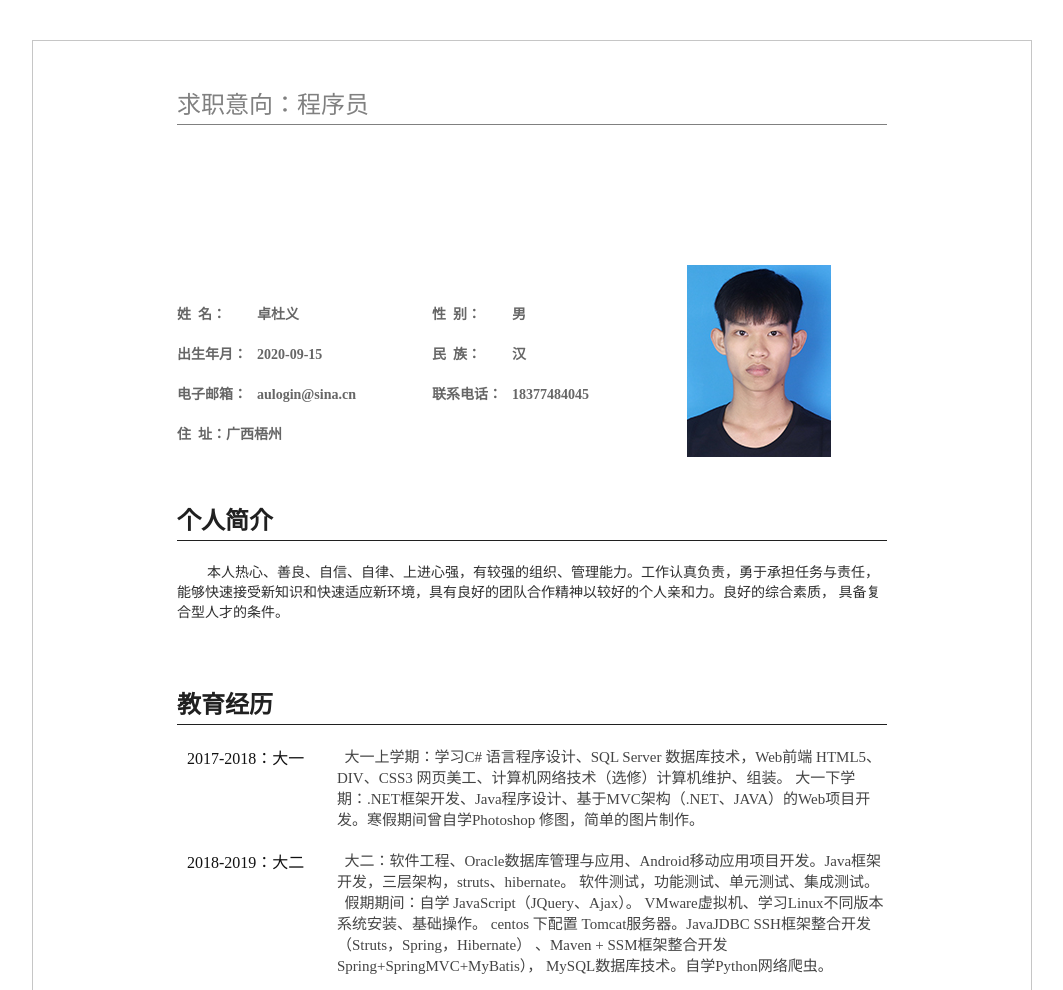
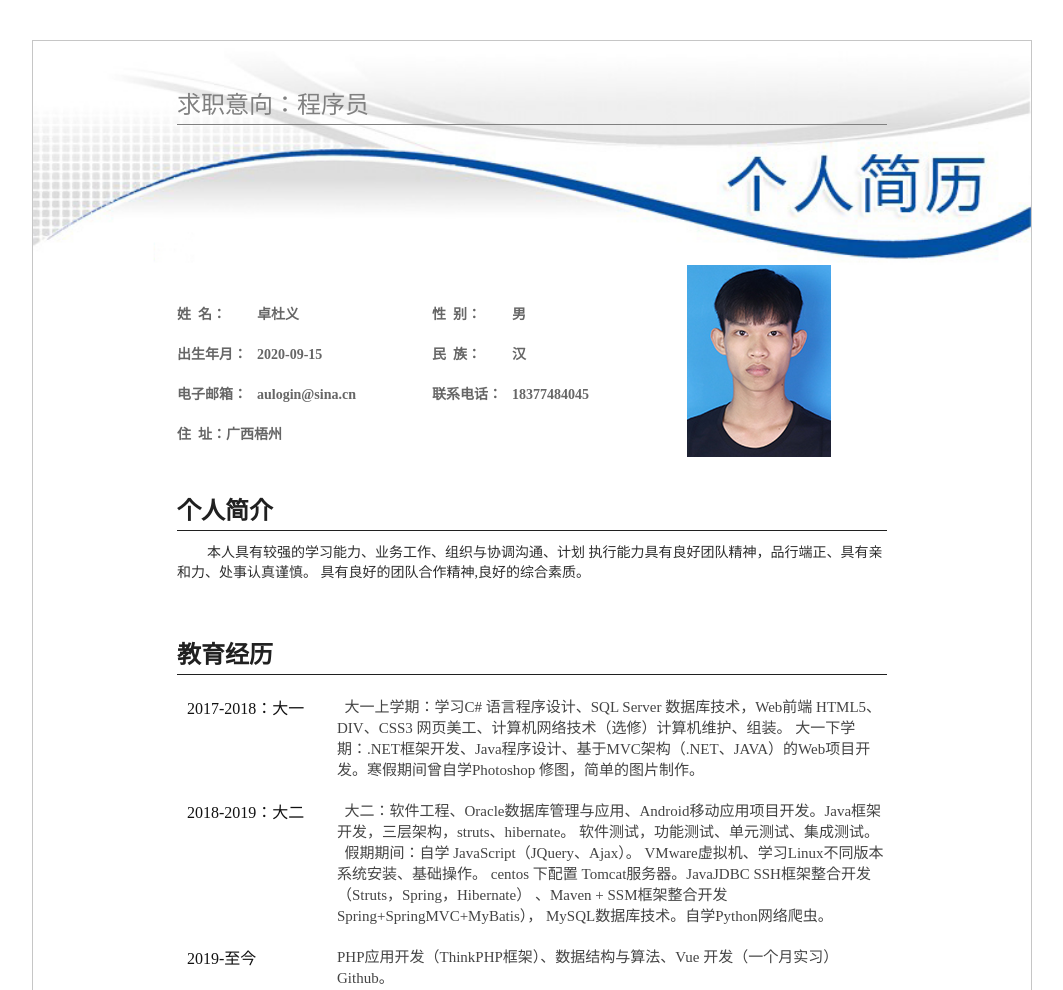
Before and after one commit to aucode/resume, a plain HTML site: page index.html in a window 1280 px wide. Shown: the top 990 px of the page, without its empty margins (108-1171 px from the left). Drawn offline with Linux system fonts and the light colour scheme.

Commit message:
update picture

```diff
--- a/css/css.css
+++ b/css/css.css
@@ -47,7 +47,7 @@ input {
 }
 .title{
     display: block;
-    margin: 40px 0 20px 0;
+    margin: 30px 0 10px 0;
     font-family: '宋体';
     font-size: 24px;
     padding: 4px 0;
@@ -61,7 +61,7 @@ input {
     padding: 40px 144px;
     border: 1px #C6C6C6 solid;
     margin: 40px auto;
-    background-image: url("images/jianli.jpg");
+    background-image: url("../images/jianli.jpg");
     background-repeat: no-repeat;
     background-size: 998px;
 }
--- a/index.html
+++ b/index.html
@@ -33,9 +33,9 @@
         <div class="brief-introduction">
             <h3 class="title">个人简介</h3>
             <div class="introduce" dir="ltr">
-                本人热心、善良、自信、自律、上进心强，有较强的组织、管理能力。工作认真负责，勇于承担任务与责任，
-                能够快速接受新知识和快速适应新环境，具有良好的团队合作精神以较好的个人亲和力。良好的综合素质，
-                具备复合型人才的条件。
+                本人具有较强的学习能力、业务工作、组织与协调沟通、计划
+                执行能力具有良好团队精神，品行端正、具有亲和力、处事认真谨慎。
+                具有良好的团队合作精神,良好的综合素质。
             </div>
         </div>
         <div class="education-experience">
```
